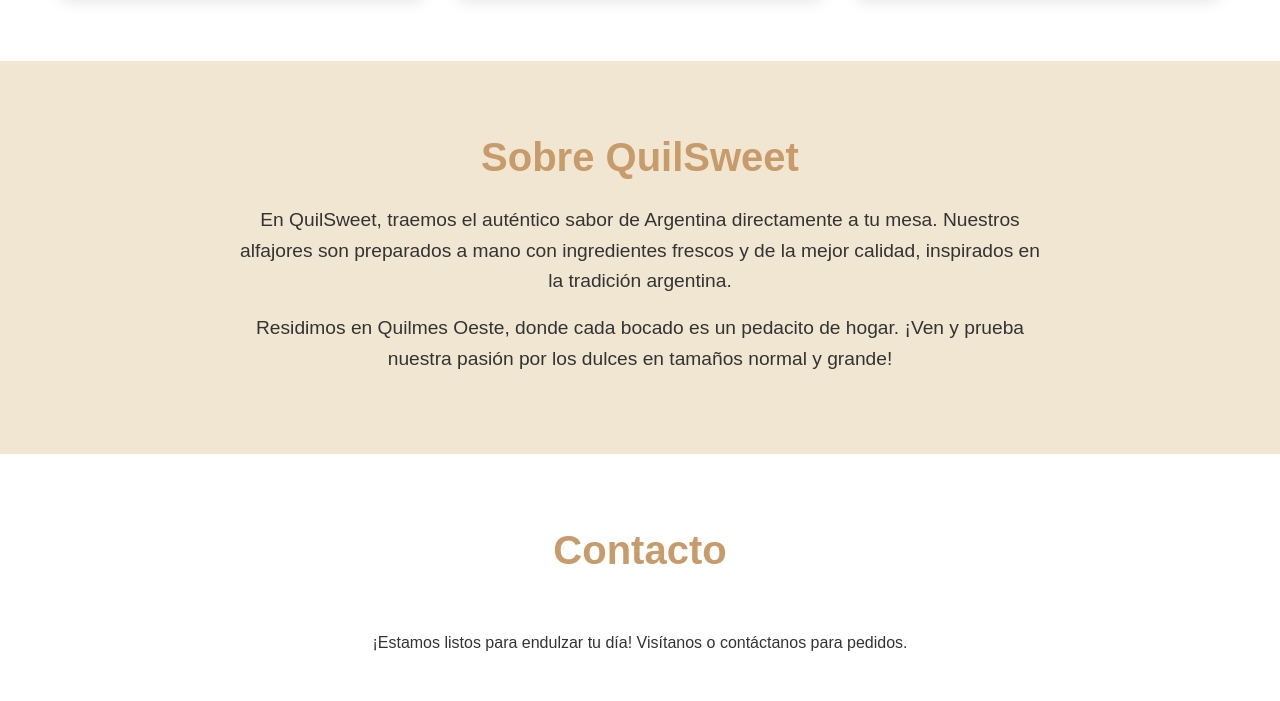
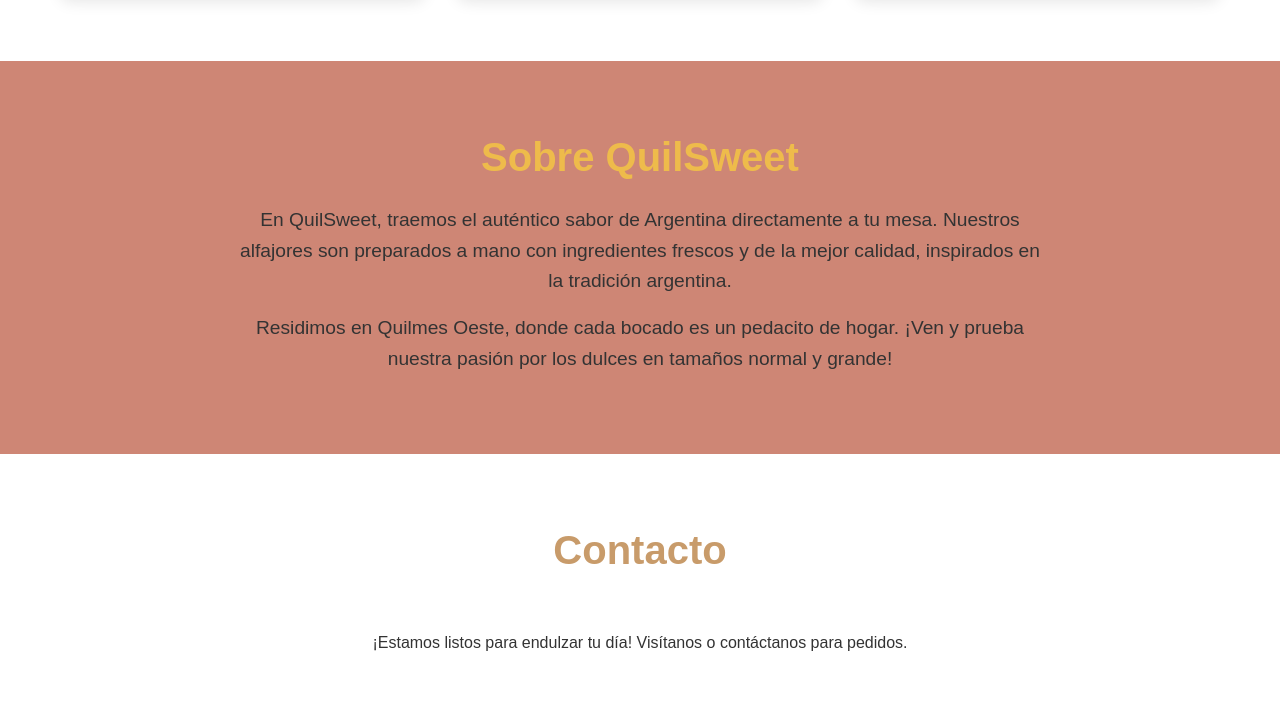
Before and after one commit to Maka073/QuilSweet, a plain HTML site: page index.html in a window 1280 px wide. Shown: the part 1685-2386 px from the top of the page. Drawn offline with Linux system fonts and the light colour scheme.

Commit message:
changed colors of website

```diff
--- a/index.html
+++ b/index.html
@@ -25,7 +25,7 @@
 
         /* Header */
         header {
-            background: linear-gradient(135deg, #d4a574, #c89b6a); /* Tonos cálidos inspirados en dulce de leche */
+            background: radial-gradient(circle at center, #7b4138 0%, #870423 100%); /* Tonos cálidos inspirados en dulce de leche */
             color: white;
             padding: 1rem 0;
             box-shadow: 0 2px 5px rgba(0,0,0,0.1);
@@ -166,7 +166,7 @@
         /* Sección Sobre Nosotros */
         .about {
             padding: 4rem 0;
-            background: #f0e6d2;
+            background: #ce8675;
             text-align: center;
         }
         .about-content {
@@ -176,7 +176,7 @@
         .about h2 {
             font-size: 2.5rem;
             margin-bottom: 1rem;
-            color: #c89b6a;
+            color: #eebb4b;
         }
         .about p {
             font-size: 1.2rem;
```
